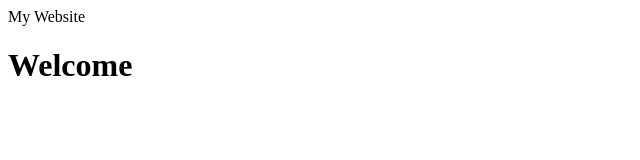
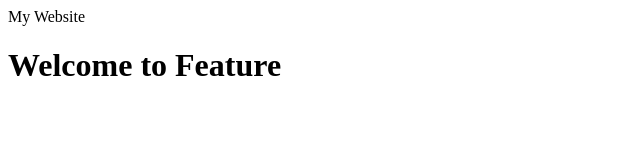
Before and after one commit to nagabhask/git-lab, a plain HTML site: page index.html in a window 1280 px wide. Shown: the whole page, without its empty margins (0-640 px from the left). Drawn offline with Linux system fonts and the light colour scheme.

Commit message:
Update heading in feature

```diff
--- a/index.html
+++ b/index.html
@@ -2,6 +2,6 @@
 <html>
 <body>
     <header>My Website</header>
-    <h1>Welcome</h1>
+    <h1>Welcome to Feature</h1>
 </body>
 </html>
```
